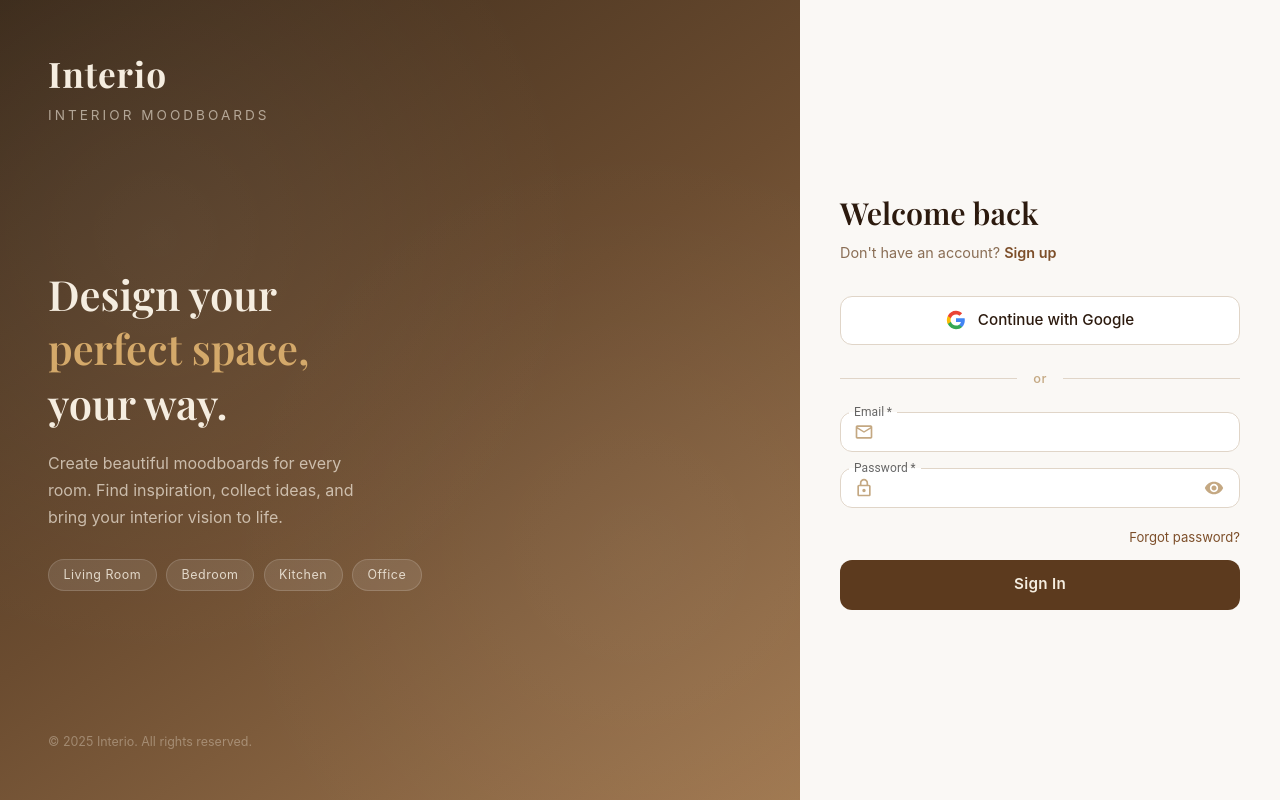
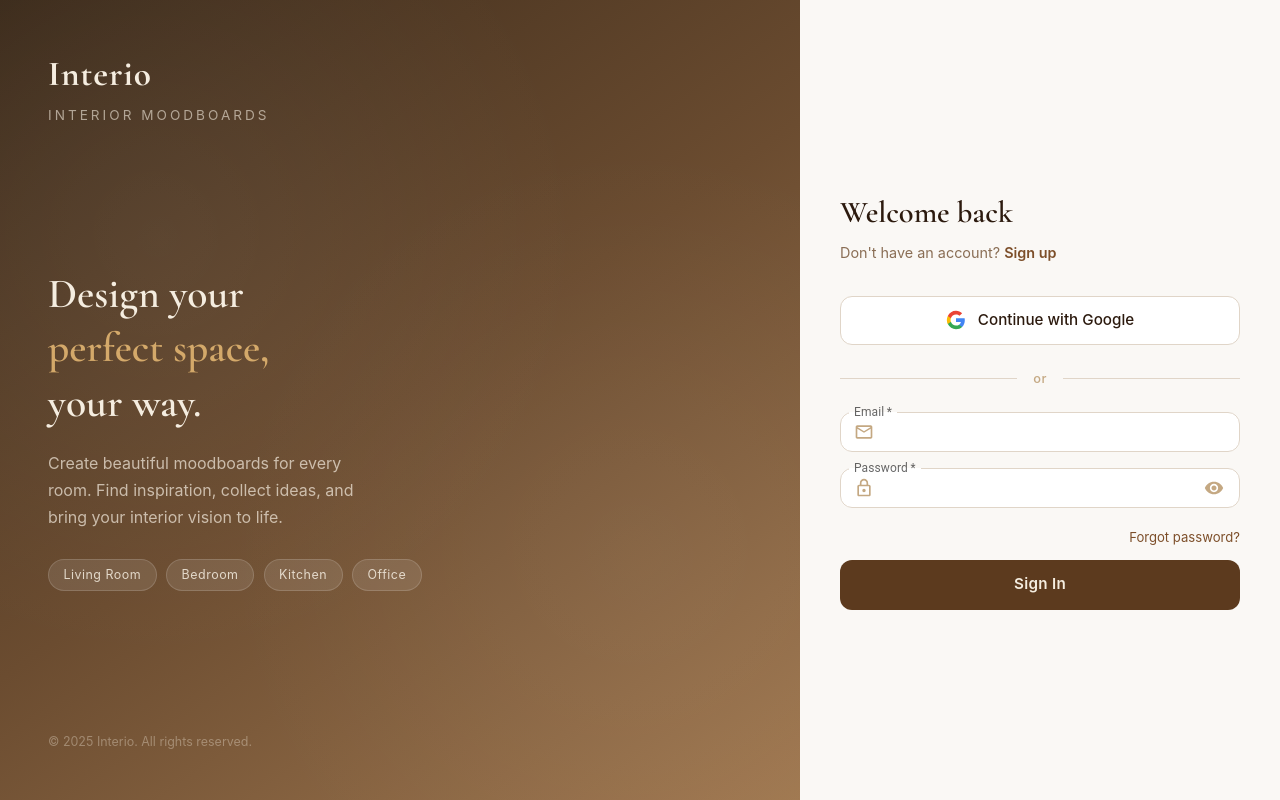
Before and after one commit to adikap19/Interio, a React (Vite) app in the folder client/: page /auth in a window 1280 px wide. Built offline with nearby package versions, Linux system fonts and the light colour scheme; no server answers.

Commit message:
font change

```diff
--- a/client/index.html
+++ b/client/index.html
@@ -6,7 +6,7 @@
     <meta name="viewport" content="width=device-width, initial-scale=1.0" />
     <title>Interio – Your Interior Moodboard</title>
     <link
-      href="https://fonts.googleapis.com/css2?family=Playfair+Display:wght@400;500;600;700&family=Lato:wght@300;400;700&display=swap"
+      href="https://fonts.googleapis.com/css2?family=Cormorant+Garamond:ital,wght@0,300;0,400;0,500;0,600;0,700;1,400;1,600&family=Lato:wght@300;400;700&display=swap"
       rel="stylesheet"
     />
   </head>
--- a/client/src/components/layout/Navbar/Navbar.css
+++ b/client/src/components/layout/Navbar/Navbar.css
@@ -18,7 +18,7 @@
 }
 
 .navbar__center {
-  font-family: 'Playfair Display', Georgia, serif;
+  font-family: 'Cormorant Garamond', Georgia, serif;
   font-size: 1.6rem;
   font-weight: 700;
   color: #3b2a1a;
--- a/client/src/components/layout/SettingsModal/SettingsModal.css
+++ b/client/src/components/layout/SettingsModal/SettingsModal.css
@@ -43,7 +43,7 @@
 }
 
 .settings-modal__title {
-  font-family: 'Playfair Display', Georgia, serif;
+  font-family: 'Cormorant Garamond', Georgia, serif;
   font-size: 1.3rem;
   font-weight: 600;
   color: #2c1a0e;
--- a/client/src/pages/AuthPage/AuthPage.css
+++ b/client/src/pages/AuthPage/AuthPage.css
@@ -35,7 +35,7 @@
 }
 
 .auth-left__logo {
-  font-family: 'Playfair Display', Georgia, serif;
+  font-family: 'Cormorant Garamond', Georgia, serif;
   font-size: 2.2rem;
   font-weight: 700;
   color: #f5ede0;
@@ -61,7 +61,7 @@
 }
 
 .auth-left__headline {
-  font-family: 'Playfair Display', Georgia, serif;
+  font-family: 'Cormorant Garamond', Georgia, serif;
   font-size: 2.6rem;
   font-weight: 600;
   color: #f5ede0;
@@ -131,7 +131,7 @@
 }
 
 .auth-form-wrapper__title {
-  font-family: 'Playfair Display', Georgia, serif;
+  font-family: 'Cormorant Garamond', Georgia, serif;
   font-size: 1.9rem;
   font-weight: 600;
   color: #2c1a0e;
--- a/client/src/pages/DashboardPage/DashboardPage.css
+++ b/client/src/pages/DashboardPage/DashboardPage.css
@@ -14,7 +14,7 @@
 }
 
 .dashboard-page__greeting {
-  font-family: 'Playfair Display', Georgia, serif;
+  font-family: 'Cormorant Garamond', Georgia, serif;
   font-size: 2.2rem;
   color: #3b2a1a;
   font-weight: 600;
--- a/client/tailwind.config.js
+++ b/client/tailwind.config.js
@@ -30,7 +30,7 @@ export default {
         },
       },
       fontFamily: {
-        serif: ['"Playfair Display"', 'Georgia', 'serif'],
+        serif: ['"Cormorant Garamond"', 'Georgia', 'serif'],
         sans:  ['"Lato"', 'system-ui', 'sans-serif'],
       },
     },
```
